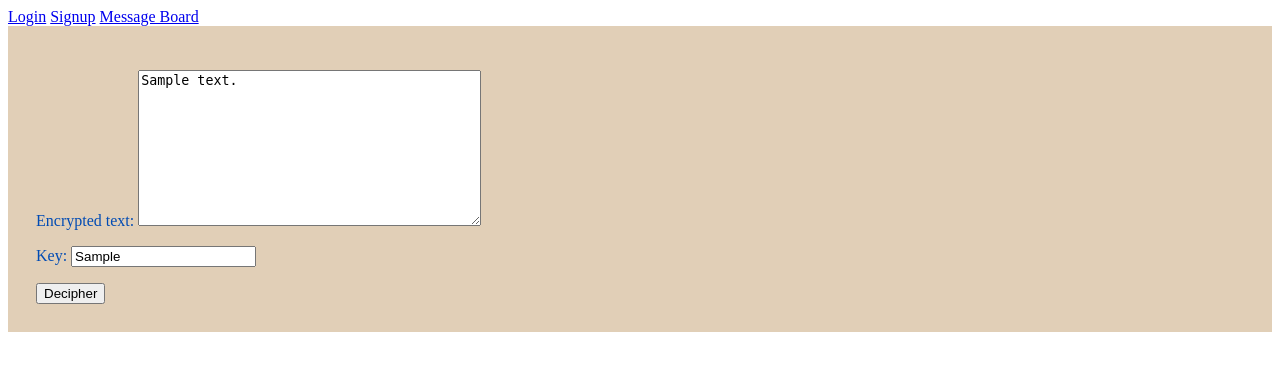
After one commit to RussMoore22/EnCode, a Django app: page /letterbox/decipher/1/ in a window 1280 px wide. The commit adds this page. Shown: the top 371 px of the page. Run offline with Django 4.2, Linux system fonts and the light colour scheme; tables that the repository leaves empty hold one stand-in row (values such as "Sample post").

Commit message:
added decipher function and a decipher message page.

```diff
--- a/letterbox/forms.py
+++ b/letterbox/forms.py
@@ -11,3 +11,11 @@ class ComposeForm(ModelForm):
             'encoder',
 
         ]
+class DecipherForm(ModelForm):
+    class Meta:
+        model = SecretMessage
+        fields = [
+            'encrypted_text',
+            'key',
+
+        ]
--- a/letterbox/models.py
+++ b/letterbox/models.py
@@ -6,8 +6,10 @@ from django.contrib.auth.models import User
 class SecretMessage(models.Model):
     text = models.TextField()
     encrypted_text = models.TextField(null=True, blank=True)
+    attempted_text = models.TextField(null=True, blank=True)
     subject = models.CharField(max_length=225, null=True)
     encoder = models.CharField(max_length=20)
+    key = models.CharField(max_length=20, null=True, blank=True)  # field for a user attempted key in decipher form
     date_sent = models.DateTimeField(auto_now_add=True)
     sender = models.ForeignKey(
         User,
--- /dev/null
+++ b/letterbox/templates/inbox/decipher.html
@@ -0,0 +1,18 @@
+{% extends 'base.html' %}
+
+{% block title %}Secret Messages{% endblock title %}
+
+{% block content %}
+<div class="messages_container">
+    <div class="message_block">
+        <form method="post">
+            {% csrf_token %}
+            {{form.as_p}}
+            <button>Decipher</button>
+
+        </form>
+    </div>
+
+</div>
+
+{% endblock content %}
--- a/letterbox/templates/inbox/detail.html
+++ b/letterbox/templates/inbox/detail.html
@@ -13,6 +13,11 @@
         <p>from {{ secret_message.sender.username }}</p>
         <p>{{ secret_message.date_sent|date:"m/d/y"}}</p>
     </div>
+    <div>
+        <p>
+            <a href="{% url 'decipher' secret_message.id %}">attempt to decipher message</a>
+        </p>
+    </div>
 
 </div>
 
--- a/letterbox/urls.py
+++ b/letterbox/urls.py
@@ -1,11 +1,13 @@
 from django.contrib import admin, redirects
 from django.urls import path
-from .views import secret_messages_inbox, compose_message, all_inbox, message_detail
+from .views import secret_messages_inbox, compose_message, all_inbox, message_detail, message_decipher, secret_detail
 
 
 urlpatterns = [
     path("", secret_messages_inbox, name='inbox_list'),
     path("compose", compose_message, name='compose'),
     path("board/", all_inbox, name="board"),
-    path("detail/<int:id>/", message_detail, name="detail")
+    path("detail/<int:id>/", message_detail, name="detail"),
+    path("decipher/<int:id>/", message_decipher, name='decipher'),
+    path("secret/<int:id>/", secret_detail, name='reveal')
 ]
--- a/letterbox/views.py
+++ b/letterbox/views.py
@@ -1,7 +1,8 @@
 from django.shortcuts import render, redirect
 from .models import SecretMessage
-from .forms import ComposeForm
+from .forms import ComposeForm, DecipherForm
 from .cipher import cipher_message
+from .decipher import decipher_message
 
 
 # Create your views here.
@@ -44,3 +45,31 @@ def message_detail(request, id):
         'secret_message': secret_message
     }
     return render(request, 'inbox/detail.html', context)
+
+def message_decipher(request, id):
+    print('step 1 ************')
+    model_instance = SecretMessage.objects.get(id=id)
+    print(model_instance.id)
+    if request.method == "POST":
+        form = DecipherForm(request.POST, instance=model_instance)
+        print(form.is_valid(), '***************')
+        if form.is_valid():
+            form_model = form.save(False)
+            print(form_model.encrypted_text,'************encrypted_text')
+            model_instance.attempted_text = decipher_message(form_model.encrypted_text, form_model.key)
+            model_instance.key = form_model.key
+            model_instance.save()
+            return redirect('reveal', id=model_instance.id)
+    else:
+        form = DecipherForm(instance=model_instance)
+    context = {
+        "form": form
+    }
+    return render(request, 'inbox/decipher.html', context)
+
+def secret_detail(request, id):
+    revealed_message = SecretMessage.objects.get(id=id)
+    context = {
+        'revealed_message': revealed_message,
+    }
+    return render(request, 'inbox/reveal.html', context)
```
Also changed, not shown: letterbox/templates/inbox/reveal.html (added, +24 -0 lines), letterbox/migrations/0006_secretmessage_attempted_text_secretmessage_key.py (added).
